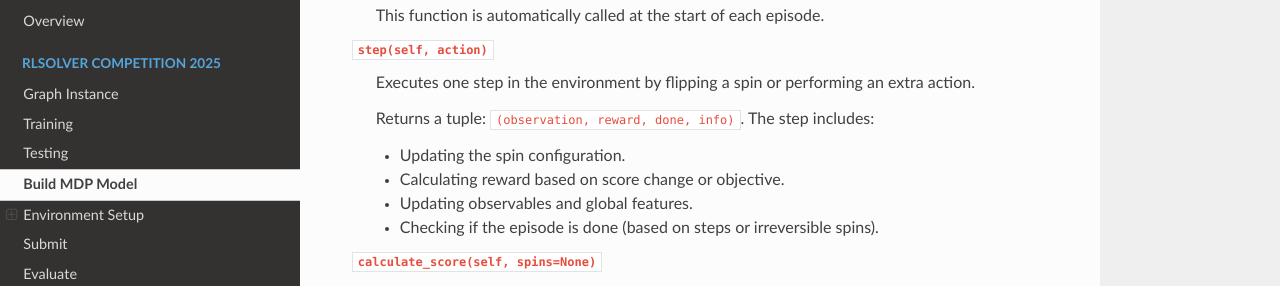
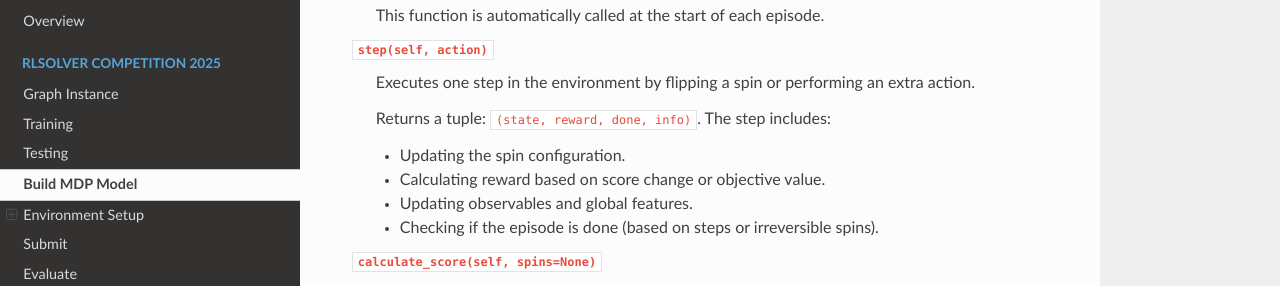
Before and after one commit to Open-Finance-Lab/RLSolver_Contest, a Sphinx documentation site: the page built from docs/source/rlsolver_2025/competition/build_environment.rst, in a window 1280 px wide and 900 px high, scrolled down 782 px. Shown: the part 147-433 px from the top of the window. Built offline with Sphinx 7.4.7 and the Read the Docs theme 3.1.0, drawn with Linux system fonts in a browser that asks for light colours; pages that are not in the unit, such as notebooks, are missing from menus.

Commit message:
Update build_environment.rst

```diff
--- a/docs/source/rlsolver_2025/competition/build_environment.rst
+++ b/docs/source/rlsolver_2025/competition/build_environment.rst
@@ -37,10 +37,10 @@ Key Functions
 ``step(self, action)``
     Executes one step in the environment by flipping a spin or performing an extra action.
 
-    Returns a tuple: ``(observation, reward, done, info)``. The step includes:
+    Returns a tuple: ``(state, reward, done, info)``. The step includes:
 
     - Updating the spin configuration.
-    - Calculating reward based on score change or objective.
+    - Calculating reward based on score change or objective value.
     - Updating observables and global features.
     - Checking if the episode is done (based on steps or irreversible spins).
 
```
